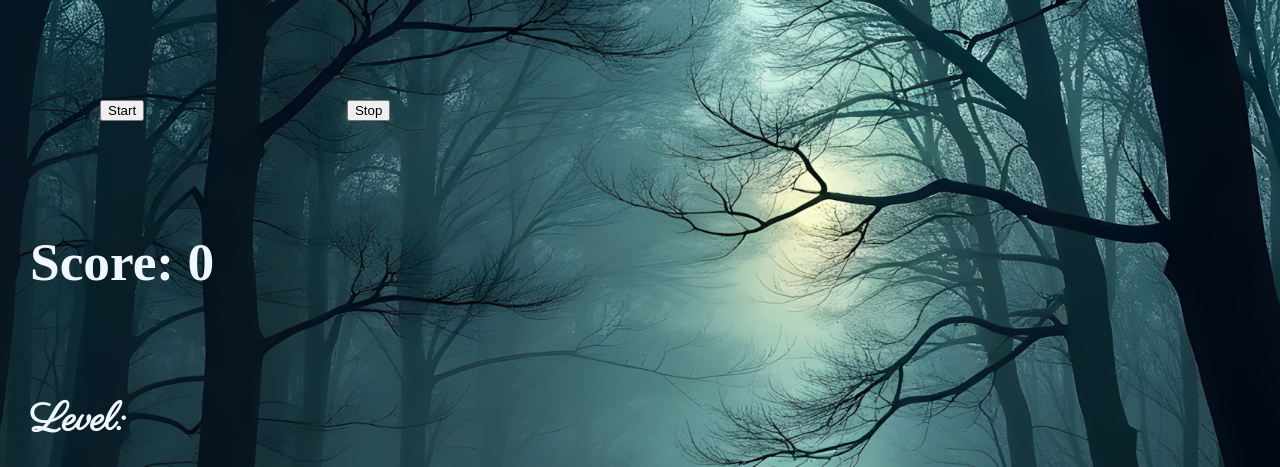
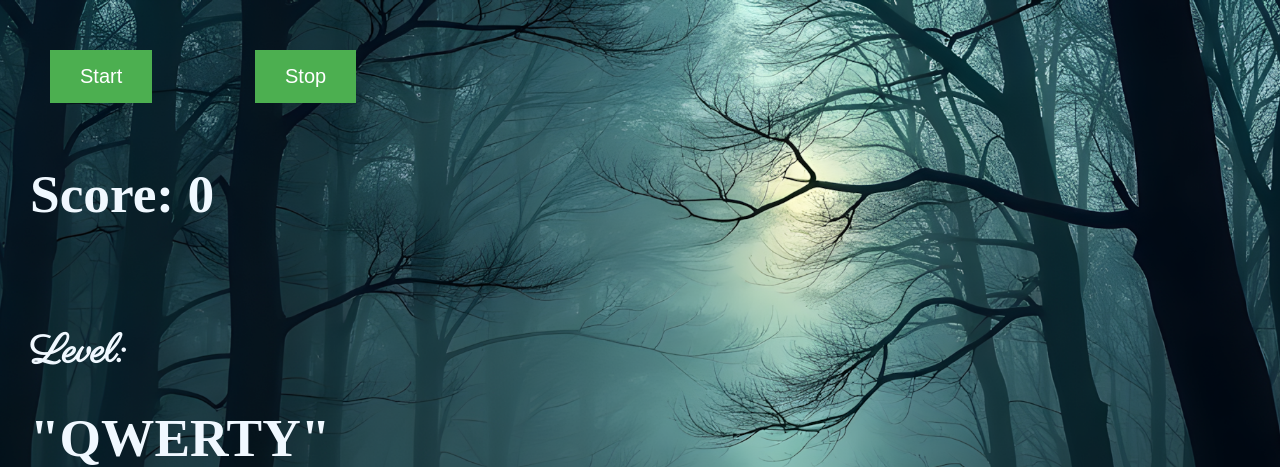
Before and after one commit to andreborsting/KeyMaster, a PHP site: page / in a window 1280 px wide; the page is wider, and only the part inside the window is pictured. Shown: the top 467 px of that part. Run offline with PHP 8.4, Linux system fonts and the light colour scheme; some web fonts are replaced.

Commit message:
debugging med AI -.stadig problemer

```diff
--- a/index.php
+++ b/index.php
@@ -143,21 +143,22 @@
         }
 
         function animateKey(key) {
-            const keyElement = document.querySelector(`.animated-key`);
+            const keyElement = document.querySelector(`appearing-keys .animated-key`);
             if (keyElement && keyElement.textContent === key) {
-                keyElement.style.animation = 'moveDown 2s linear';
+                keyElement.style.animation = 'moveDown 2s linear forwards';
             }
         }
 
         function checkKeyPress(e) {
             const pressedKey = String.fromCharCode(e.keyCode);
-            const currentKey = document.querySelector('.animated-key')?.textContent;
+            const currentKeyElement = document.querySelector('.appearing-keys .animated-key');
 
-            if (pressedKey === currentKey) {
+            if (currentKeyElement && currentKeyElement.textContent === pressedKey) {
                 score++;
                 document.getElementById('score').textContent = score;
-                document.querySelector('.animated-key').remove();
+                currentKeyElement.remove();
             }
+
         }
 
         window.addEventListener('keydown', checkKeyPress);
--- a/style.css
+++ b/style.css
@@ -13,8 +13,12 @@
 }
 
 button {
-  size: 20px;
-  margin: 100px;
+  font-size: 2rem; /* Øg skriftstørrelsen */
+  padding: 15px 30px; /* Øg størrelsen på knappen */
+  margin: 50px;
+  background-color: #4CAF50; /* Grønt for en bedre visuel effekt */
+  color: white;
+  border: none;
 }
 
 @keyframes moveDown {
```
